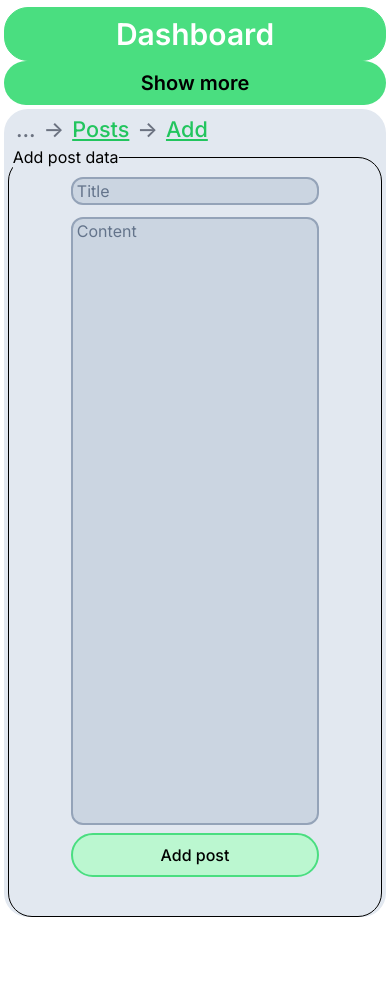
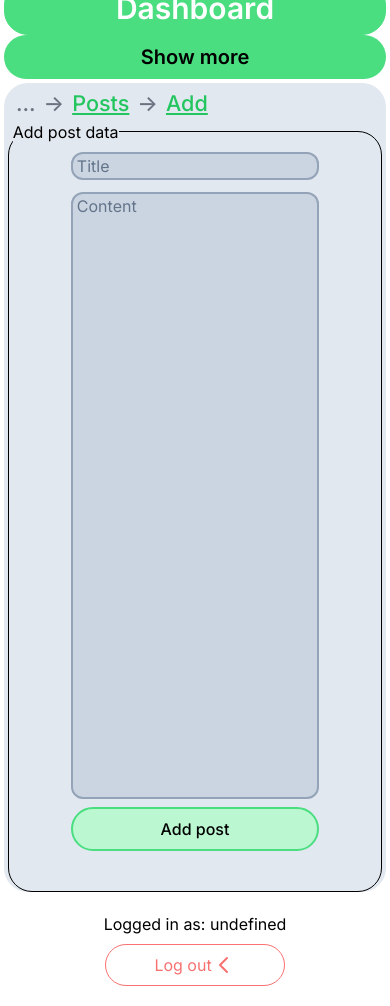
Before and after one commit to Majdanka/nextJsprj, a Next.js app: page /dashboard/posts/add in a window 390 px wide. Before the commit the page ends 917 px from the top, so only its background shows below. Built offline with nearby package versions, Linux system fonts and the light colour scheme; no server answers.

Commit message:
Responsive changes

```diff
--- a/app/components/dashboard/logoutButton.tsx
+++ b/app/components/dashboard/logoutButton.tsx
@@ -11,10 +11,10 @@ export default function LogoutButton() {
         cookies().delete("userName");
         await signOut();
       }}
-      className="h-[68vh] flex justify-end flex-col items-center"
+      className="h-fit py-5 md:py-0 md:h-[68vh] flex justify-end flex-col items-center"
     >
       <p>Logged in as: {String(user?.value)}</p>
-      <button className="flex py-2 mt-2 border border-red-400 rounded-3xl w-[98%] items-center justify-center text-red-400 hover:bg-red-300 hover:text-red-500 cursor-pointer">
+      <button className="flex py-2 mt-2 border border-red-400 rounded-3xl w-[98%] items-center justify-center text-red-400 hover:bg-red-300 hover:text-white cursor-pointer">
         Log out
         <svg
           xmlns="http://www.w3.org/2000/svg"
--- a/app/components/dashboard/mobileAside.tsx
+++ b/app/components/dashboard/mobileAside.tsx
@@ -5,7 +5,7 @@ import Link from "next/link";
 export default function MobileAside() {
   return (
     <nav className="w-full flex justify-center items-center flex-col md:hidden">
-      <h1 className="mt-20 w-[98%] border border-green-400 rounded-3xl flex justify-center items-center py-2 text-3xl font-semibold bg-green-400 text-white">
+      <h1 className="mt-[17vh] w-[98%] border border-green-400 rounded-3xl flex justify-center items-center py-2 text-3xl font-semibold bg-green-400 text-white">
         Dashboard
       </h1>
       <aside className="flex rounded-3xl bg-green-400 w-[98%] flex-col items-center justify-center mb-1">
@@ -26,8 +26,8 @@ export default function MobileAside() {
             document
               .querySelector("button > p:last-of-type")
               ?.classList.toggle("hidden");
-            document.querySelector("nav > h1")?.classList.toggle("mt-72");
-            document.querySelector("nav > h1")?.classList.toggle("mt-20");
+            document.querySelector("nav > h1")?.classList.toggle("mt-[27vh]");
+            document.querySelector("nav > h1")?.classList.toggle("mt-[17vh]");
           }}
         >
           <p className="block">Show more</p>
--- a/app/components/dashboard/postButtons.tsx
+++ b/app/components/dashboard/postButtons.tsx
@@ -25,7 +25,7 @@ export default function PostButtons({
   }
 
   return (
-    <div className="w-44 flex justify-evenly items-center">
+    <div className="w-44 flex justify-evenly items-center pb-3 md:pb-0">
       <Link
         href={"/dashboard/posts/" + post?.id + "/edit"}
         className="border border-black rounded-3xl py-1 px-3 hover:bg-slate-300 font-[500]"
--- a/app/dashboard/(breadCrumbsPages)/posts/[postId]/page.tsx
+++ b/app/dashboard/(breadCrumbsPages)/posts/[postId]/page.tsx
@@ -20,7 +20,7 @@ export default async function Post({ params }: { params: { postId: string } }) {
   return (
     <>
       <Suspense fallback="Loading post data...">
-        <div className="w-full flex flex-col items-center h-[86vh]">
+        <div className="w-full flex flex-col items-center h-fit pt-1 pb-3 md:py-0 md:h-[86vh]">
           <h1 className="text-3xl font-bold pt-3">{post?.title}</h1>
           <p className="text-slate-400 text-md">
             Written on {formatedDate} by {author?.userName}
--- a/app/dashboard/(breadCrumbsPages)/users/[userId]/edit/page.tsx
+++ b/app/dashboard/(breadCrumbsPages)/users/[userId]/edit/page.tsx
@@ -36,11 +36,11 @@ export default async function UsersEdit({
     );
   } else {
     return (
-      <div className="w-full h-screen flex">
-        <div className="w-1/2 m-0 p-0 h-[90vh] flex justify-center items-center flex-col text-3xl font-semibold rounded-3xl border">
+      <div className="w-full h-fit md:h-screen flex flex-col md:flex-row py-5 md:py-0">
+        <div className="w-full md:w-1/2 m-0 p-0 h-fit md:h-[90vh] flex justify-center items-center flex-col text-3xl font-semibold rounded-3xl border">
           <SpecUserOverview id={Number(params.userId)} />
         </div>
-        <div className="w-1/2 m-0 p-0 h-[90vh] flex">
+        <div className="w-full h-fit md:w-1/2 m-0 p-0 md:h-[90vh] flex">
           <UserFormEdit author={author} />
         </div>
       </div>
--- a/app/dashboard/(breadCrumbsPages)/users/[userId]/page.tsx
+++ b/app/dashboard/(breadCrumbsPages)/users/[userId]/page.tsx
@@ -21,16 +21,16 @@ export default async function Users({
   }
   return (
     <>
-      <div className="h-[80vh] w-full flex items-center justify-evenly flex-col text-3xl font-semibold">
+      <div className="h-fit p-10 md:p-0 md:h-[80vh] w-full flex items-center justify-evenly flex-col text-xl md:text-3xl font-semibold">
         <SpecUserOverview id={Number(params.userId)} />
       </div>
-      <div className="w-1/2 flex items-center justify-center">
+      <div className="w-full md:w-1/2 flex items-center justify-center pb-5 md:pb-0">
         {username == author?.userName && (
           <Link
             href={`/dashboard/users/${params.userId}/edit`}
             className="rounded-3xl border border-green-500 p-3 bg-green-300 font-semibold hover:bg-green-400"
           >
-            Edit user properties
+            Edit user
           </Link>
         )}
         {current && current?.id == 1 && current?.id != author?.id && (
--- a/app/dashboard/layout.tsx
+++ b/app/dashboard/layout.tsx
@@ -1,6 +1,7 @@
 import { Inter } from "next/font/google";
 import Aside from "../components/dashboard/aside";
 import MobileAside from "../components/dashboard/mobileAside";
+import LogoutButton from "../components/dashboard/logoutButton";
 
 export const metadata = {
   title: "Dashboard",
@@ -26,6 +27,9 @@ export default function RootLayout({
       <main className="h-fit md:h-[98vh] w-[98%] md:w-[79%] flex rounded-3xl bg-slate-200 flex-col items-center">
         {children}
       </main>
+      <footer className="md:hidden">
+        <LogoutButton />
+      </footer>
     </div>
   );
 }
```
